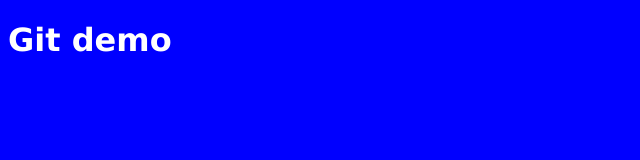
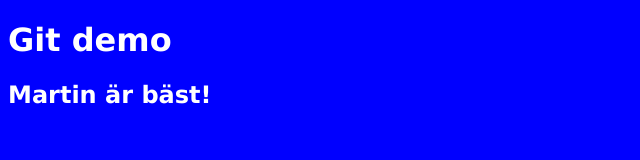
Before and after one commit to Zairaxx/git-test-webb23, a plain HTML site: page index.html in a window 1280 px wide. Shown: the whole page, without its empty margins (0-640 px from the left). Drawn offline with Linux system fonts and the light colour scheme.

Commit message:
added h2-tagg

```diff
--- a/index.html
+++ b/index.html
@@ -8,5 +8,6 @@
   </head>
   <body>
     <h1>Git demo</h1>
+    <h2>Martin är bäst!</h2>
   </body>
 </html>
```
